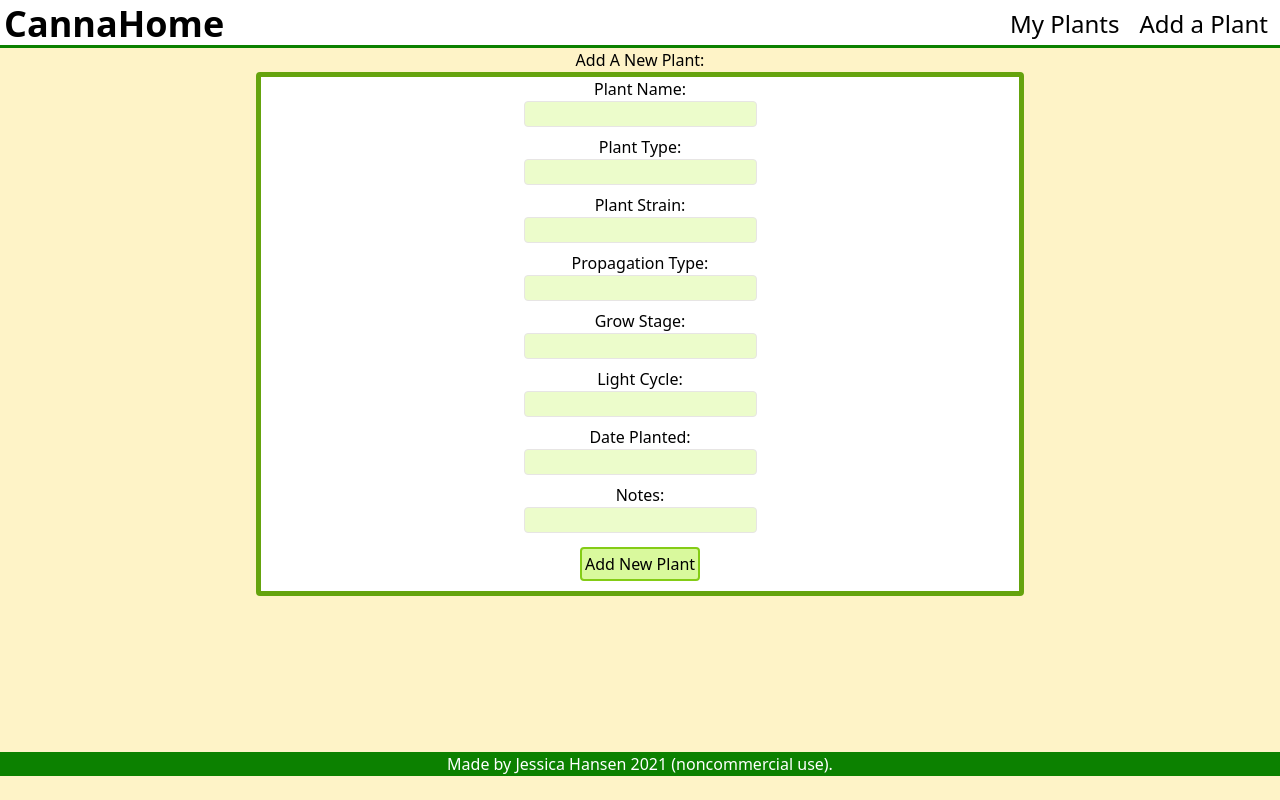
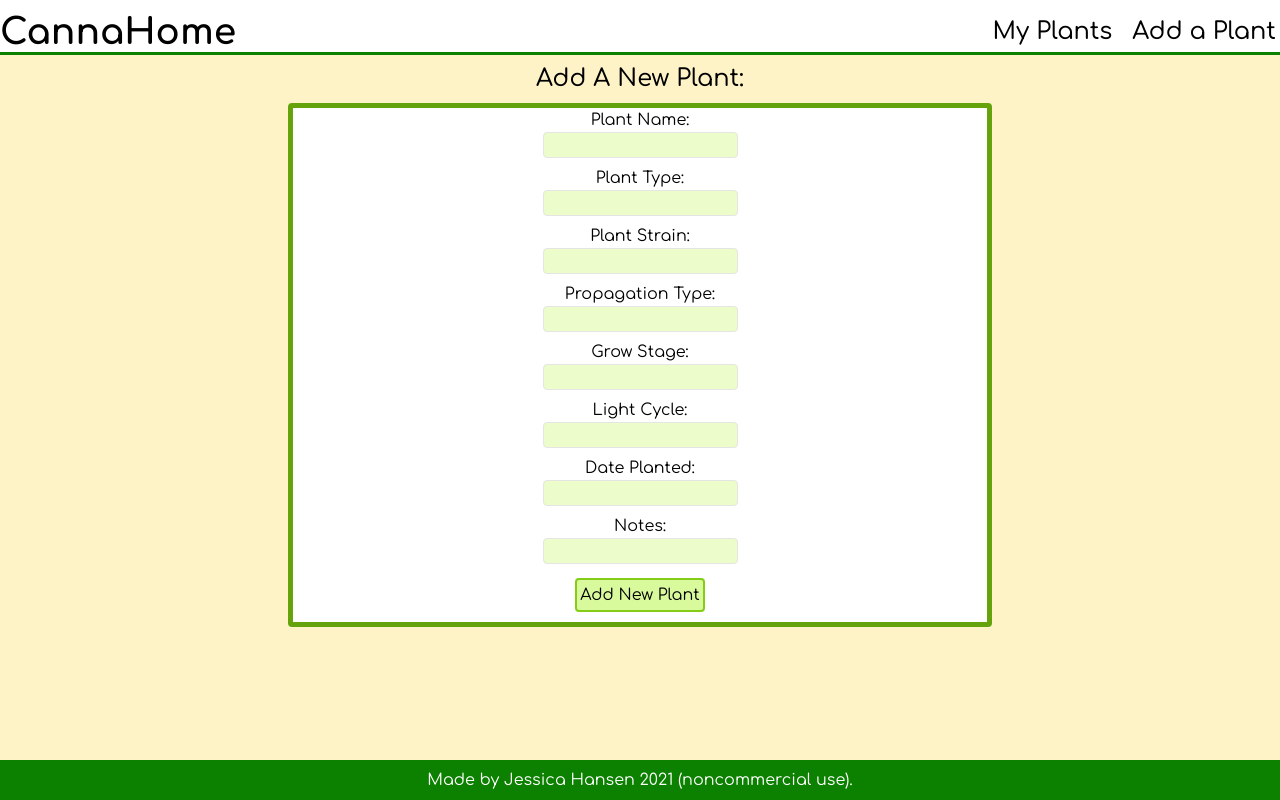
Before and after one commit to jessicalhansen/CannaHome, a React (Create React App) app: page /new-plant in a window 1280 px wide. Built offline with nearby package versions, Linux system fonts and the light colour scheme.

Commit message:
Adjusted plant list styling more.

```diff
--- a/public/index.html
+++ b/public/index.html
@@ -8,6 +8,8 @@
       name="CannaHome"
       content="CannaHome - Grow Your Medicine"
     />
+<link rel="preconnect" href="https://fonts.gstatic.com">
+<link href="https://fonts.googleapis.com/css2?family=Comfortaa:wght@300;400;500;600;700&display=swap" rel="stylesheet">
     <!--
       manifest.json provides metadata used when your web app is installed on a
       user's mobile device or desktop. See https://developers.google.com/web/fundamentals/web-app-manifest/
--- a/src/components/plants/PlantsList.js
+++ b/src/components/plants/PlantsList.js
@@ -5,7 +5,7 @@ const PlantsList = (props) => {
     const plants = props.plants.map((plantsObj) => {
         return (
             <div>
-                <div className="plantlist-area bg-lime-50">
+                <div className="bg-lime-50 m-1">
                     <PlantCard
                     key={plantsObj._id}
                     plant={plantsObj}
--- a/src/components/uniComps/Footer.js
+++ b/src/components/uniComps/Footer.js
@@ -1,7 +1,7 @@
 function Footer() {
     return (
         <footer id="footer">
-            <p className="footer-body text-center bg-primary text-white">
+            <p className="footer-body text-center p-2 bg-primary text-white">
             Made by Jessica Hansen 2021 (noncommercial use).
             </p>
         </footer>
--- a/src/components/uniComps/NavBar.js
+++ b/src/components/uniComps/NavBar.js
@@ -7,18 +7,18 @@ function NavBar () {
                 <div className="flex">
                     <NavLink exact to="/"
                     id="logo"
-                    className="logo p-1 mx-0 text-4xl font-bold">
+                    className="logo pt-3 mx-0 text-4xl font-bold">
                         CannaHome
                     </NavLink>
                 </div>
                 <div className="plant-links justify-between">
                    <nav className="flex">
                         <NavLink to="/plants"
-                        className="link p-1 mx-1 inline-flex items-center text-2xl font-medium">
+                        className="link pt-4 pr-3 mx-1 inline-flex items-center text-2xl font-medium">
                         My Plants
                         </NavLink>
                         <NavLink to="/new-plant"
-                        className="link p-2 mx-1 inline-flex items-center text-2xl font-medium">
+                        className="link pt-4 mx-1 inline-flex items-center text-2xl font-medium">
                         Add a Plant
                         </NavLink>
                     </nav>
--- a/src/index.css
+++ b/src/index.css
@@ -9,7 +9,8 @@ body {
     height: 100vh;
     margin: 0;
     padding: 0;
-    /* overflow: hidden; */
+    font-family: 'Comfortaa', cursive;
+    overflow: hidden;
 }
 
 #app {
@@ -17,19 +18,25 @@ body {
 }
 
 .nav-bar {
-    height: 6vh;
+    min-height: 6vh;
     background-color: white;
     border-bottom: 3px solid #0C8100;
 }
 
 .main-plant-area {
  padding: 0.5em;
+ height: 90.5vh;
+
 }
 
 .plantlist-area {
-    max-width: 50vw;
+    max-width: 47vw;
     padding: 2px;
+    height: 85vh;
+    overflow: hidden;
+    border: 3px solid #0C8100;
 }
+
 
 .plant-card {
     padding: 7px;
@@ -49,7 +56,7 @@ body {
 }
 
 .newplant-form-area {
-    width: 60vw;
+    width: 55vw;
     height: 85vh;
 }
 
@@ -68,5 +75,7 @@ body {
 
 #footer {
     border-radius: 1px;
+    position: fixed;
+    bottom: 0;
     width: 100%;
 }
--- a/src/pages/plants/NewPlantPage.js
+++ b/src/pages/plants/NewPlantPage.js
@@ -53,14 +53,14 @@ class NewPlantPage extends React.Component {
     render() {
         return (
             <div className="newplant-area text-center">
-                <h2>Add A New Plant:</h2>
+                <h2 className="text-2xl font-medium m-2">Add A New Plant:</h2>
 
                 <div className="newplant-form-area">
                     <form onSubmit={this.handleSubmitPlant} className="newplant-form text-center rounded bg-white">
                         <div>
                             <label htmlFor="plantName">Plant Name:</label> <br />
                             <input
-                            className="pltfrm rounded mb-2 bg-lime-100 focus:bg-lime-200"
+                            className="pltfrm rounded mb-2 bg-lime-100 focus:bg-lime-200 focus:outline-white"
                             type="text"
                             id="plantName"
                             name="plantName"
@@ -71,7 +71,7 @@ class NewPlantPage extends React.Component {
                         <div>
                             <label htmlFor="plantType">Plant Type:</label> <br />
                             <input
-                            className="pltfrm rounded mb-2 bg-lime-100 focus:bg-lime-200"
+                            className="pltfrm rounded mb-2 bg-lime-100 focus:bg-lime-200 focus:outline-white"
                             type="text"
                             id="plantType"
                             name="plantType"
@@ -81,7 +81,7 @@ class NewPlantPage extends React.Component {
                         <div>
                             <label htmlFor="plantStrain">Plant Strain:</label> <br />
                             <input
-                            className="pltfrm rounded mb-2 bg-lime-100 focus:bg-lime-200"
+                            className="pltfrm rounded mb-2 bg-lime-100 focus:bg-lime-200 focus:outline-white"
                             type="text"
                             id="plantStrain"
                             name="plantStrain"
@@ -91,7 +91,7 @@ class NewPlantPage extends React.Component {
                         <div>
                             <label htmlFor="propagationType">Propagation Type:</label> <br />
                             <input
-                            className="pltfrm rounded mb-2 bg-lime-100 focus:bg-lime-200"
+                            className="pltfrm rounded mb-2 bg-lime-100 focus:bg-lime-200 focus:outline-white"
                             type="text"
                             id="propagationType"
                             name="propagationType"
@@ -101,7 +101,7 @@ class NewPlantPage extends React.Component {
                         <div>
                             <label htmlFor="growStage">Grow Stage:</label> <br />
                             <input
-                            className="pltfrm rounded mb-2 bg-lime-100 focus:bg-lime-200"
+                            className="pltfrm rounded mb-2 bg-lime-100 focus:bg-lime-200 focus:outline-white"
                             type="text"
                             id="growStage"
                             name="growStage"
@@ -111,7 +111,7 @@ class NewPlantPage extends React.Component {
                         <div>
                             <label htmlFor="lightCycle">Light Cycle:</label> <br />
                             <input
-                            className="pltfrm rounded mb-2 bg-lime-100 focus:bg-lime-200"
+                            className="pltfrm rounded mb-2 bg-lime-100 focus:bg-lime-200 focus:outline-white"
                             type="text"
                             id="lightCycle"
                             name="lightCycle"
@@ -121,7 +121,7 @@ class NewPlantPage extends React.Component {
                         <div>
                             <label htmlFor="plantingDate">Date Planted:</label> <br />
                             <input
-                            className="pltfrm rounded mb-2 bg-lime-100 focus:bg-lime-200"
+                            className="pltfrm rounded mb-2 bg-lime-100 focus:bg-lime-200 focus:outline-white"
                             type="text"
                             id="plantingDate"
                             name="plantingDate"
@@ -131,7 +131,7 @@ class NewPlantPage extends React.Component {
                         <div>
                             <label htmlFor="notes">Notes:</label> <br />
                             <input
-                            className="pltfrm rounded mb-1 bg-lime-100 focus:bg-lime-200"
+                            className="pltfrm rounded mb-1 bg-lime-100 focus:bg-lime-200 focus:outline-white"
                             type="text"
                             id="notes"
                             name="notes"
--- a/src/pages/plants/PlantsPage.js
+++ b/src/pages/plants/PlantsPage.js
@@ -24,9 +24,9 @@ class PlantsPage extends React.Component {
         return (
             <div className="main-plant-area">
                 <h1>Plants Page</h1>
-                <div className="plantlist-area bg-lime-50">
-                    <h2 className="text-3xl text-center">My Plants:</h2>
-                    <div className="flex flex-row flex-wrap">
+                <div className="plantlist-area bg-lime-50 rounded">
+                    <h2 className="text-3xl text-center m-2 underline">My Plants:</h2>
+                    <div className="plant-list flex flex-row flex-wrap rounded bg-lime-50">
                     <PlantsList
                     plants={this.state.plants} />
                     </div>
```
Also changed, not shown: src/pages/plants/PlantDetailPage.js (added).
